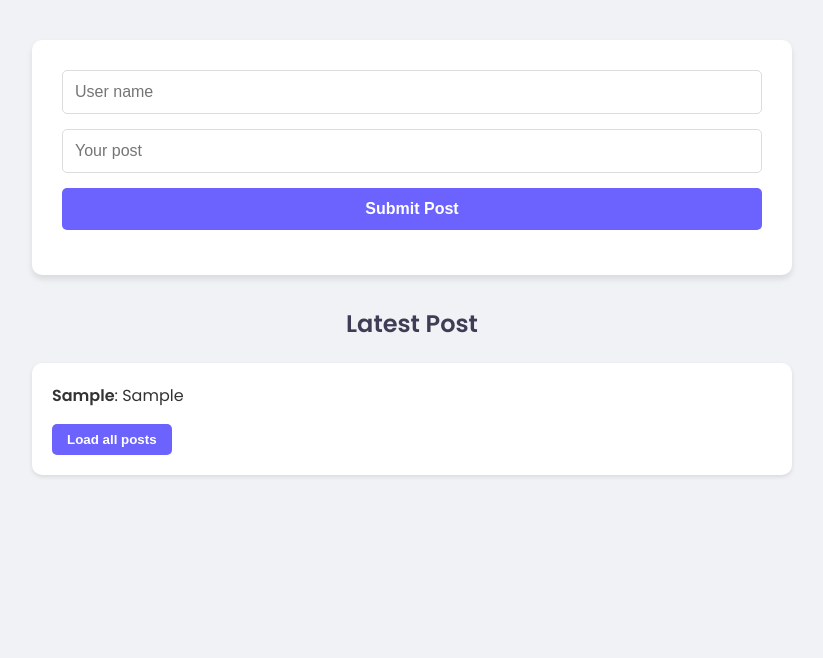
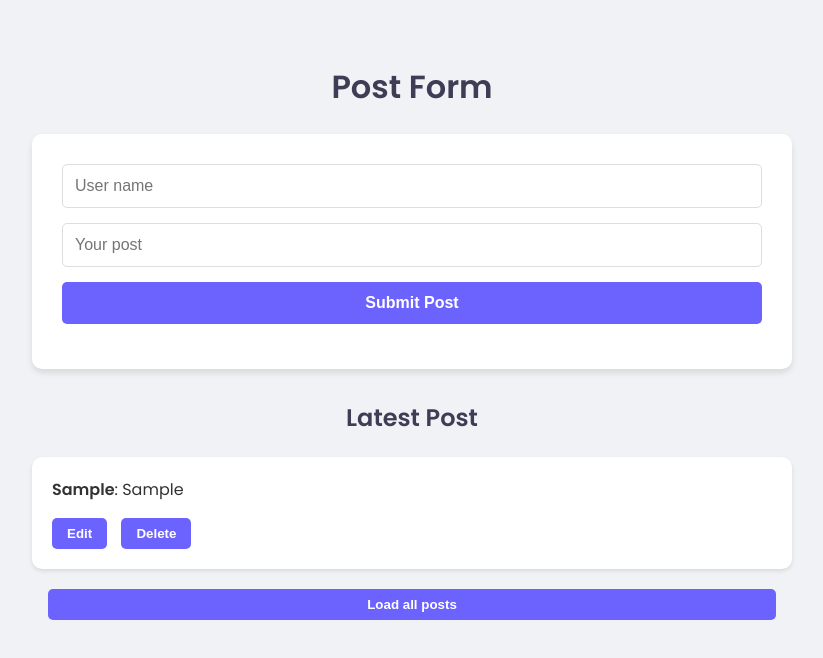
Before and after one commit to Kwabs-AA/Mini-blog, a plain HTML site: page index.html in a window 1280 px wide. Both pictures are taken after typing "Sample", "Sample" into the empty fields and a click on the input "Submit Post". Shown: the whole page, without its empty margins (228-1051 px from the left). Drawn offline with Linux system fonts and the light colour scheme.

Commit message:
final changes

```diff
--- a/index.html
+++ b/index.html
@@ -3,7 +3,7 @@
 <head>
     <meta charset="UTF-8">
     <meta name="viewport" content="width=device-width, initial-scale=1.0">
-    <title>Enhanced Post Form</title>
+    <title>Post Form</title>
     <style>
         @import url('https://fonts.googleapis.com/css2?family=Poppins:wght@300;400;600&display=swap');
 
@@ -86,7 +86,13 @@
             margin-bottom: 20px;
             animation: fadeIn 0.5s ease-out;
         }
-
+        .subpost-container{
+            margin: 2vh;
+            align-items: center;
+        }
+        .subpost-container>button{
+            width: 100%;
+        }
         @keyframes fadeIn {
             from { opacity: 0; transform: translateY(20px); }
             to { opacity: 1; transform: translateY(0); }
@@ -139,6 +145,7 @@
 </head>
 <body>
     <div class="container">
+        <h1>Post Form</h1>
         <form onsubmit="myfun(event)">
             <input type="text" name="user_name" id="user" placeholder="User name" required>
             <input type="text" name="post" id="post" placeholder="Your post" required>
@@ -192,8 +199,12 @@
                     let latest_post = JSON.parse(localStorage.getItem(get_key));
 
                     document.getElementById("rename").innerHTML = `
-                        <div class="post-container">
+                        <div class="post-container" id="post-container">
                             <p><strong>${latest_post.user_name}</strong>: ${latest_post.user_post}</p>
+                            <button onclick="rename(${latest_post.post_id})">Edit</button>
+                            <button onclick="remove(${latest_post.post_id})">Delete</button>
+                        </div>
+                        <div class="subpost-container" id="subpost-container">
                             <button onclick="loadmore(${get_key})">Load all posts</button>
                         </div>
                     `;
@@ -215,6 +226,8 @@
                     let deserialised_item = JSON.parse(localStorage.getItem(i));
 
                     if (deserialised_item) {
+                        document.getElementById("post-container").style.display="none";
+                        document.getElementById("subpost-container").style.display="none";
                         document.getElementById("writ").innerHTML += `
                             <div class="post-container">
                                 <p><strong>${deserialised_item.user_name}</strong>: ${deserialised_item.user_post}</p>
@@ -239,6 +252,7 @@
             let deserialised_item = JSON.parse(localStorage.getItem(post_id));
             document.getElementById("rename").innerHTML = `
                 <div class="post-container">
+                    <h1>EDIT FORM</h1>
                     <form onsubmit="doRename(event, ${post_id})">
                         <p>Edit post for user: <strong>${deserialised_item.user_name}</strong></p>
                         <input type="text" id="replace_text" value="${deserialised_item.user_post}" required>
```
